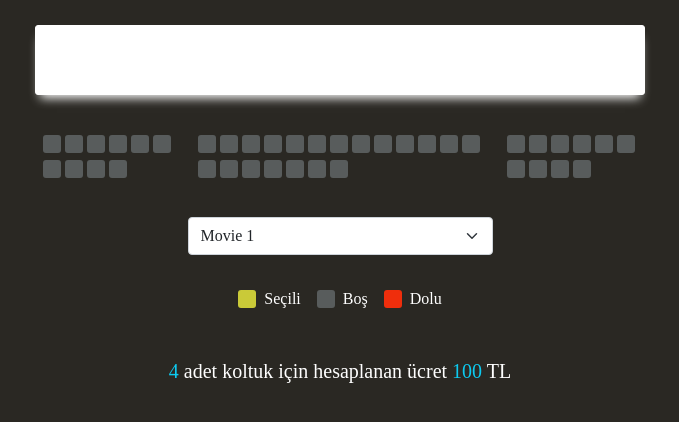
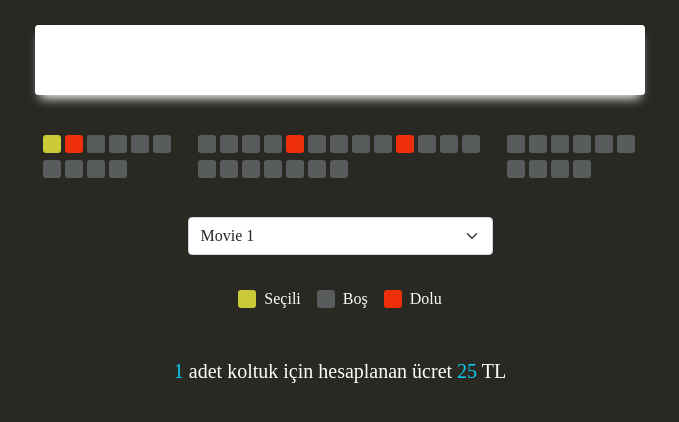
Before and after one commit to umutakinc/cinema-ticket, a plain HTML site: page index.html in a window 1280 px wide. Both pictures are taken after a click on the element 352 px from the left and 144 px from the top of the page. Shown: the whole page, without its empty margins (300-979 px from the left). Drawn offline with nearby package versions, Linux system fonts and the light colour scheme.

Commit message:
koltuğun seçili olup olmadığı kontrol özelliği eklendi

```diff
--- a/index.html
+++ b/index.html
@@ -18,10 +18,11 @@
                 <!-- Film perdesi -->
                 <div class="screen"></div>
                 <!-- Koltuklar -->
+                <div class="chairs">
                     <div class="row justify-content-between mb-4 p-2">
                         <div class="col-3">
                             <span class="item"></span>
-                        <span class="item"></span>
+                            <span class="item red"></span>
                             <span class="item"></span>
                             <span class="item"></span>
                             <span class="item"></span>
@@ -36,12 +37,12 @@
                             <span class="item"></span>
                             <span class="item"></span>
                             <span class="item"></span>
+                            <span class="item red"></span>
                             <span class="item"></span>
                             <span class="item"></span>
                             <span class="item"></span>
                             <span class="item"></span>
-                        <span class="item"></span>
-                        <span class="item"></span>
+                            <span class="item red"></span>
                             <span class="item"></span>
                             <span class="item"></span>
                             <span class="item"></span>
@@ -64,6 +65,7 @@
                             <span class="item"></span>
                             <span class="item"></span>
                             <span class="item"></span>
+                        </div>
                     </div>
                 </div>
                 <!-- Film seçimi -->
@@ -93,7 +95,7 @@
                 </div>
 
                 <!-- Açıklama -->
-                <h5 class="text-white mt-5"><span class="text-info">4</span> adet koltuk için hesaplanan ücret <span class="text-info">100</span> TL</h5>
+                <h5 class="text-white mt-5"><span id="chairsLength" class="text-info">0</span> adet koltuk için hesaplanan ücret <span id="totalPrice" class="text-info">0</span> TL</h5>
             </div>
         </div>
     </div>
--- a/main.js
+++ b/main.js
@@ -0,0 +1,10 @@
+$(".item").click(function() {
+    $(this).toggleClass("yellow");
+
+    const selectedChairs = $(".chairs .item.yellow");
+    const ticketPrice = 25;
+    const total = selectedChairs.length * ticketPrice;
+
+    $('#chairsLength').text(selectedChairs.length);
+    $('#totalPrice').text(total);
+});
```
Lines whose indentation alone changed are shown as unchanged.
